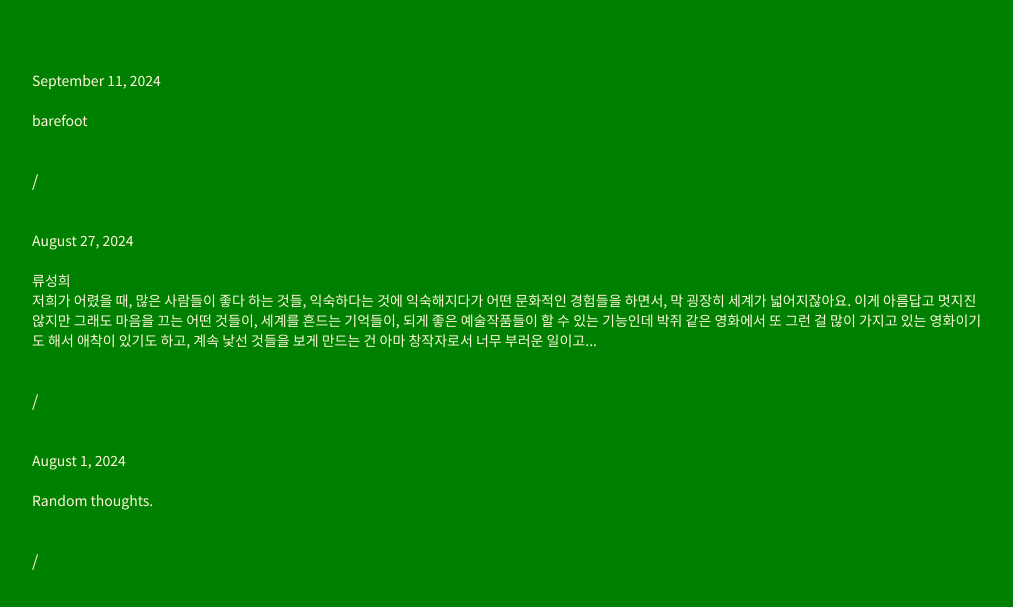
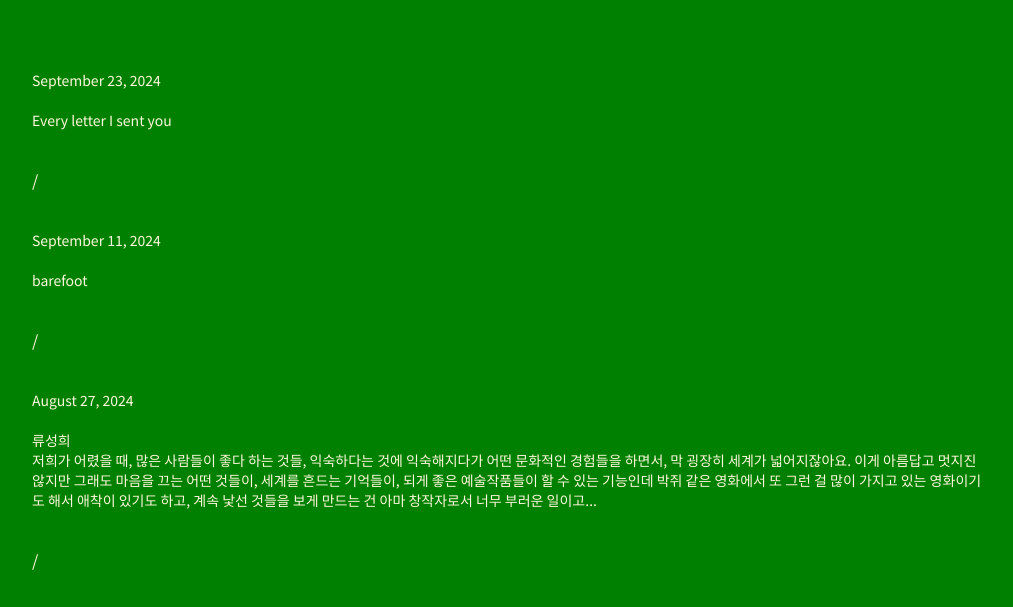
Before and after one commit to don9e/don9e, a plain HTML site: page Random thoughts.html in a window 1280 px wide. Shown: the part 172-779 px from the top of the page, without its empty margins (128-1141 px from the left). Drawn offline with Linux system fonts and the light colour scheme.

Commit message:
최신 Random thoughts.html

```diff
--- a/Random thoughts.html
+++ b/Random thoughts.html
@@ -41,6 +41,16 @@
             <h3 style="color: cornsilk; "></h3>
                 <h3>Random thoughts</h3>
 
+
+            <br><br>
+            <p>
+                September 23, 2024
+                <br><br>
+                Every letter I sent you
+            </p>
+            <br>
+
+            /
 
 
             <br><br>
```
